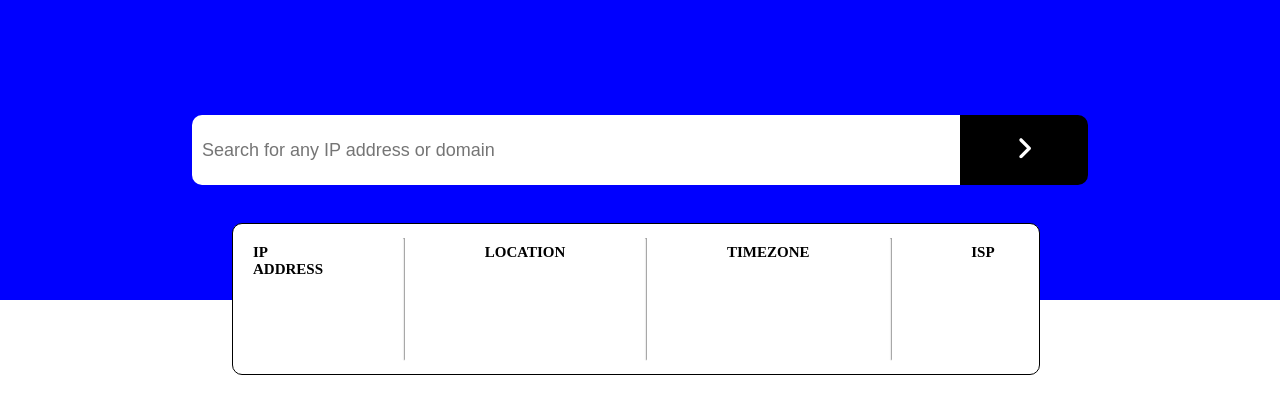
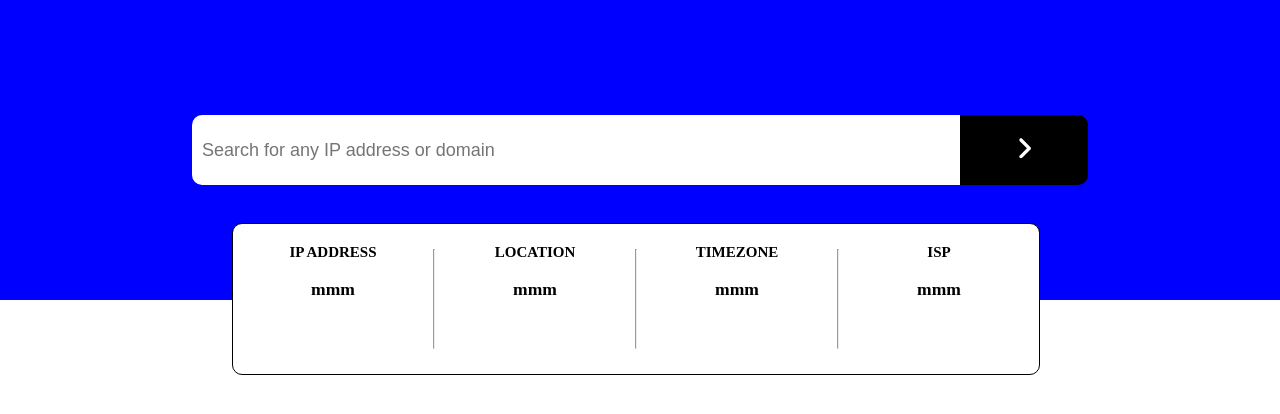
Before and after one commit to LazarevSlava/IPAdress, a React (Vite) app: page / in a window 1280 px wide. Shown: the top 414 px of the page. Built offline with nearby package versions, Linux system fonts and the light colour scheme.

Commit message:
added props deleted editorconfig file

```diff
--- a/src/App.jsx
+++ b/src/App.jsx
@@ -9,7 +9,7 @@ function App() {
   return (
     <div className='header'>
     <Search onSearch={handleSearch} />
-  <Map />
+  <Map ip="mmm" location='mmm' timezone='mmm' isp='mmm'/>
   </div>
 )
   }
--- a/src/components/map/map.jsx
+++ b/src/components/map/map.jsx
@@ -1,15 +1,24 @@
 import style from './map.module.scss';
 
-const Map = () => {
+
+ const Map = (props) => {
   return (
     <div className={style.infoPanel}>
-      <div className={style.IPAddress}>IP ADDRESS</div>
+      <div className={style.IPAddress}>
+        IP ADDRESS<h3 className={style.params}>
+          {props.ip}</h3></div>
       <hr />
-      <div className={style.location}>LOCATION</div>
+      <div className={style.location}>LOCATION
+      <h3 className={style.params}>
+          {props.location}</h3></div>
       <hr />
-      <div className={style.timezone}>TIMEZONE</div>
+      <div className={style.timezone}>TIMEZONE<h3 className={style.params}>
+          {props.timezone}</h3>
+          </div>
       <hr />
-      <div className={style.ISP}>ISP</div>
+      <div className={style.ISP}>ISP
+      <h3 className={style.params}>
+          {props.isp}</h3></div>
     </div>
   );
 };
--- a/src/components/map/map.module.scss
+++ b/src/components/map/map.module.scss
@@ -4,6 +4,7 @@
     font-weight: bold;
     background-color: white;
     display: flex;
+    flex-direction: row;
 justify-content: center;
 align-items: center;
 position: absolute;
@@ -11,29 +12,37 @@ bottom: calc(-50% + 75px);
 right: calc(50% - 400px);
 border: 1px solid black;
 border-radius: 10px;
+
 }
 .IPAddress{
+    text-align: center;
     padding: 20px;
     width: 200px;
     height: 150px;
 
 }
 hr{
-    rotate: 90deg;
-    width: 50%;
+    min-height: 100px;
 }
 .location{
+    text-align: center;
     padding: 20px;
     width: 200px;
     height: 150px;
 }
 .timezone{
+    text-align: center;
     padding: 20px;
     width: 200px;
     height: 150px;
 }
 .ISP{
+    text-align: center;
     padding: 20px;
     width: 200px;
     height: 150px;
 }
+.params{
+
+    text-align: center;
+}
```
Also changed, not shown: 1 other file (tests, documents, lock files or other folders).
